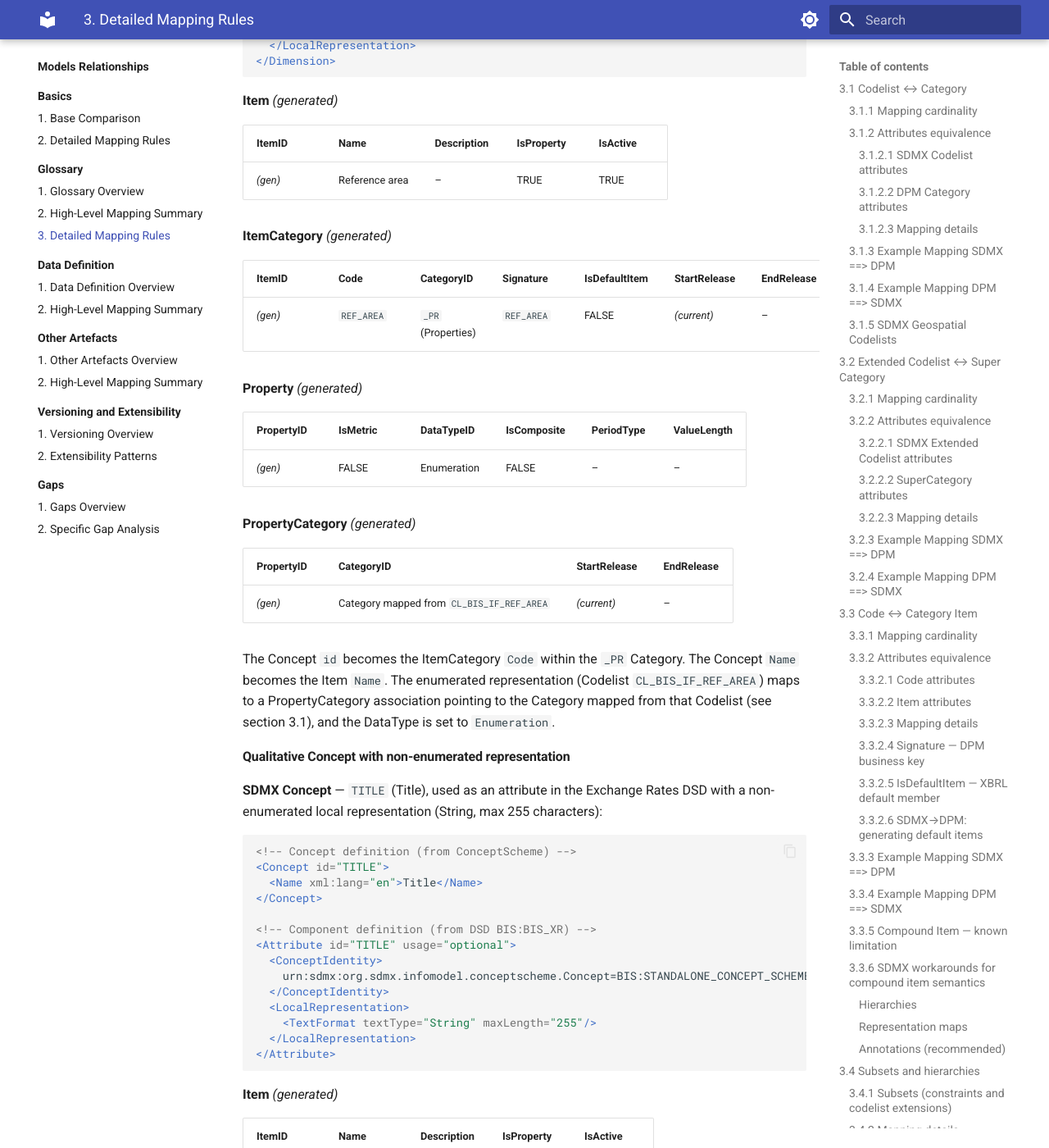
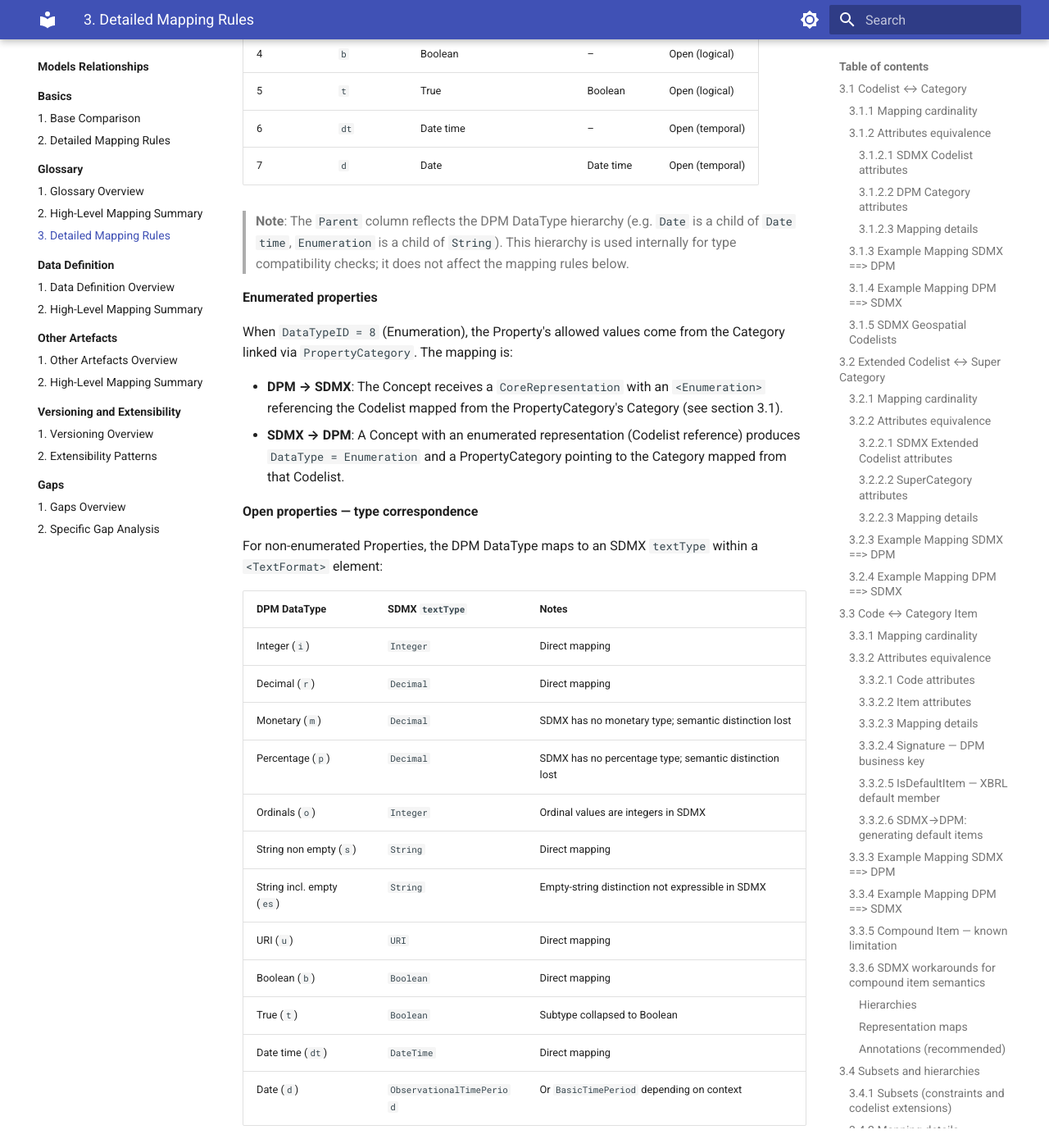
Before and after one commit to sdmx-twg/wp-sdmx-dpm, an MkDocs documentation site: the page built from docs/models-relationships/01_glossary/03_detailed_mapping_rules.md, in a window 1280 px wide and 1400 px high, scrolled down 31327 px. Shown: the whole window at 82% size. Built offline with MkDocs 1.6.1 and Material for MkDocs 9.7.7, drawn with Linux system fonts in a browser that asks for light colours; some of the changed text lies outside the part shown.

Commit message:
docs: document data type mapping for DPM properties
Adds subsection 3.5.3.5 "Data type mapping" covering the full DPM
DataType catalogue (13 types), enumerated vs open property mapping,
DPM-to-SDMX type correspondence table, facet handling (ValueLength ↔
maxLength), and SDMX-to-DPM type selection with disambiguation notes
for Monetary/Percentage/Decimal.

Addresses #70

```diff
--- a/docs/models-relationships/01_glossary/03_detailed_mapping_rules.md
+++ b/docs/models-relationships/01_glossary/03_detailed_mapping_rules.md
@@ -936,6 +936,90 @@ The `IsMetric` flag does **not** determine whether a Property becomes a dimensio
 
 A qualitative Property (`IsMetric = FALSE`) can be used as a FactVariable (measure), and a quantitative Property (`IsMetric = TRUE`) can appear as a KeyVariable (dimension). The flag describes the *nature* of the Property, not its *role* in a specific table or DSD.
 
+#### 3.5.3.5 Data type mapping
+
+Every DPM Property carries a `DataTypeID` that determines whether the Property is **enumerated** (values drawn from a Category) or **open** (free-form values of a specified type). The full DPM DataType catalogue is:
+
+| DataTypeID | Code | Name | Parent | Classification |
+|------------|------|------|--------|----------------|
+| 8 | `e` | Enumeration | String | **Enumerated** |
+| 1 | `i` | Integer | – | Open (numeric) |
+| 2 | `r` | Decimal | – | Open (numeric) |
+| 9 | `m` | Monetary | – | Open (numeric) |
+| 10 | `p` | Percentage | – | Open (numeric) |
+| 12 | `o` | Ordinals | – | Open (numeric) |
+| 3 | `s` | String (non empty) | – | Open (text) |
+| 13 | `es` | String (including empty string) | – | Open (text) |
+| 11 | `u` | URI | – | Open (text) |
+| 4 | `b` | Boolean | – | Open (logical) |
+| 5 | `t` | True | Boolean | Open (logical) |
+| 6 | `dt` | Date time | – | Open (temporal) |
+| 7 | `d` | Date | Date time | Open (temporal) |
+
+> **Note**: The `Parent` column reflects the DPM DataType hierarchy (e.g. `Date` is a child of `Date time`, `Enumeration` is a child of `String`). This hierarchy is used internally for type compatibility checks; it does not affect the mapping rules below.
+
+**Enumerated properties**
+
+When `DataTypeID = 8` (Enumeration), the Property's allowed values come from the Category linked via `PropertyCategory`. The mapping is:
+
+- **DPM → SDMX**: The Concept receives a `CoreRepresentation` with an `<Enumeration>` referencing the Codelist mapped from the PropertyCategory's Category (see section 3.1).
+- **SDMX → DPM**: A Concept with an enumerated representation (Codelist reference) produces `DataType = Enumeration` and a PropertyCategory pointing to the Category mapped from that Codelist.
+
+**Open properties — type correspondence**
+
+For non-enumerated Properties, the DPM DataType maps to an SDMX `textType` within a `<TextFormat>` element:
+
+| DPM DataType | SDMX `textType` | Notes |
+|--------------|-----------------|-------|
+| Integer (`i`) | `Integer` | Direct mapping |
+| Decimal (`r`) | `Decimal` | Direct mapping |
+| Monetary (`m`) | `Decimal` | SDMX has no monetary type; semantic distinction lost |
+| Percentage (`p`) | `Decimal` | SDMX has no percentage type; semantic distinction lost |
+| Ordinals (`o`) | `Integer` | Ordinal values are integers in SDMX |
+| String non empty (`s`) | `String` | Direct mapping |
+| String incl. empty (`es`) | `String` | Empty-string distinction not expressible in SDMX |
+| URI (`u`) | `URI` | Direct mapping |
+| Boolean (`b`) | `Boolean` | Direct mapping |
+| True (`t`) | `Boolean` | Subtype collapsed to Boolean |
+| Date time (`dt`) | `DateTime` | Direct mapping |
+| Date (`d`) | `ObservationalTimePeriod` | Or `BasicTimePeriod` depending on context |
+
+> **Note**: `Monetary` and `Percentage` both map to SDMX `Decimal`. When converting back (SDMX → DPM), the distinction cannot be recovered from the `textType` alone — it requires semantic inference from the Concept's name, annotations, or a mapping configuration table.
+
+**Facet handling**
+
+DPM Properties can carry a `ValueLength` attribute that constrains the maximum length of open values. This maps to the SDMX `maxLength` Facet:
+
+| DPM | SDMX | Direction |
+|-----|------|-----------|
+| `ValueLength` (integer) | `maxLength` in `<TextFormat>` | Bidirectional |
+| – | `minLength` | No DPM equivalent |
+| – | `minValue` / `maxValue` | No DPM equivalent |
+| – | `pattern` (regex) | No DPM equivalent |
+| – | `decimals` | No DPM equivalent |
+
+When converting SDMX → DPM, only `maxLength` can be preserved in `ValueLength`. All other Facet constraints are documented in the Property description but not enforced at the schema level.
+
+**SDMX → DPM type selection**
+
+When an SDMX Concept has a non-enumerated representation, the DPM DataType is selected based on the `textType`:
+
+| SDMX `textType` | DPM DataType | Condition |
+|------------------|--------------|-----------|
+| `Integer` / `Long` / `Short` | Integer (`i`) | – |
+| `Decimal` / `Float` / `Double` | Decimal (`r`) | Default for numeric |
+| `Decimal` | Monetary (`m`) | Only if Concept is semantically monetary (e.g. amounts, balances) |
+| `Decimal` | Percentage (`p`) | Only if Concept is semantically a percentage or ratio |
+| `String` | String non empty (`s`) | Default for text |
+| `String` | String incl. empty (`es`) | Only if empty values are explicitly allowed |
+| `URI` | URI (`u`) | – |
+| `Boolean` | Boolean (`b`) | – |
+| `DateTime` | Date time (`dt`) | – |
+| `ObservationalTimePeriod` / `BasicTimePeriod` | Date (`d`) | – |
+| `ReportingTimePeriod` | Date (`d`) | Reporting periods normalised to dates |
+
+The disambiguation between `Decimal` → `Monetary` / `Percentage` / plain `Decimal` requires semantic analysis or explicit configuration, as SDMX does not distinguish these sub-types.
+
 ### 3.5.4 Example Mapping SDMX ==> DPM
 
 The SDMX side uses real Concepts from the BIS repository (`BIS:STANDALONE_CONCEPT_SCHEME(1.0)`) and their representations from the Exchange Rates DSD (`BIS:BIS_XR(1.0)`). The DPM side uses real Properties from the EBA DPM database, showing how data is distributed across the Item, ItemCategory, Property, and PropertyCategory tables.
```
